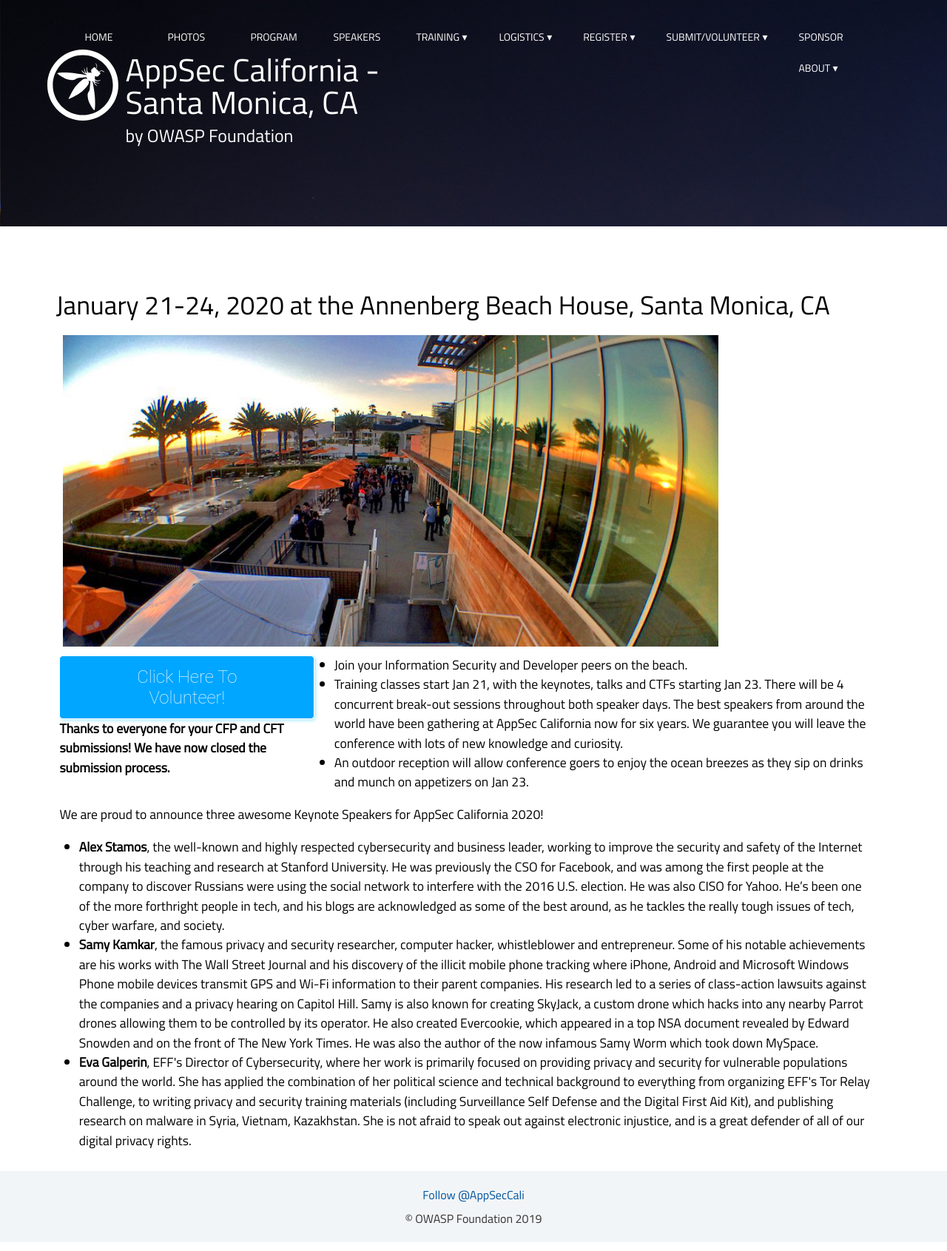
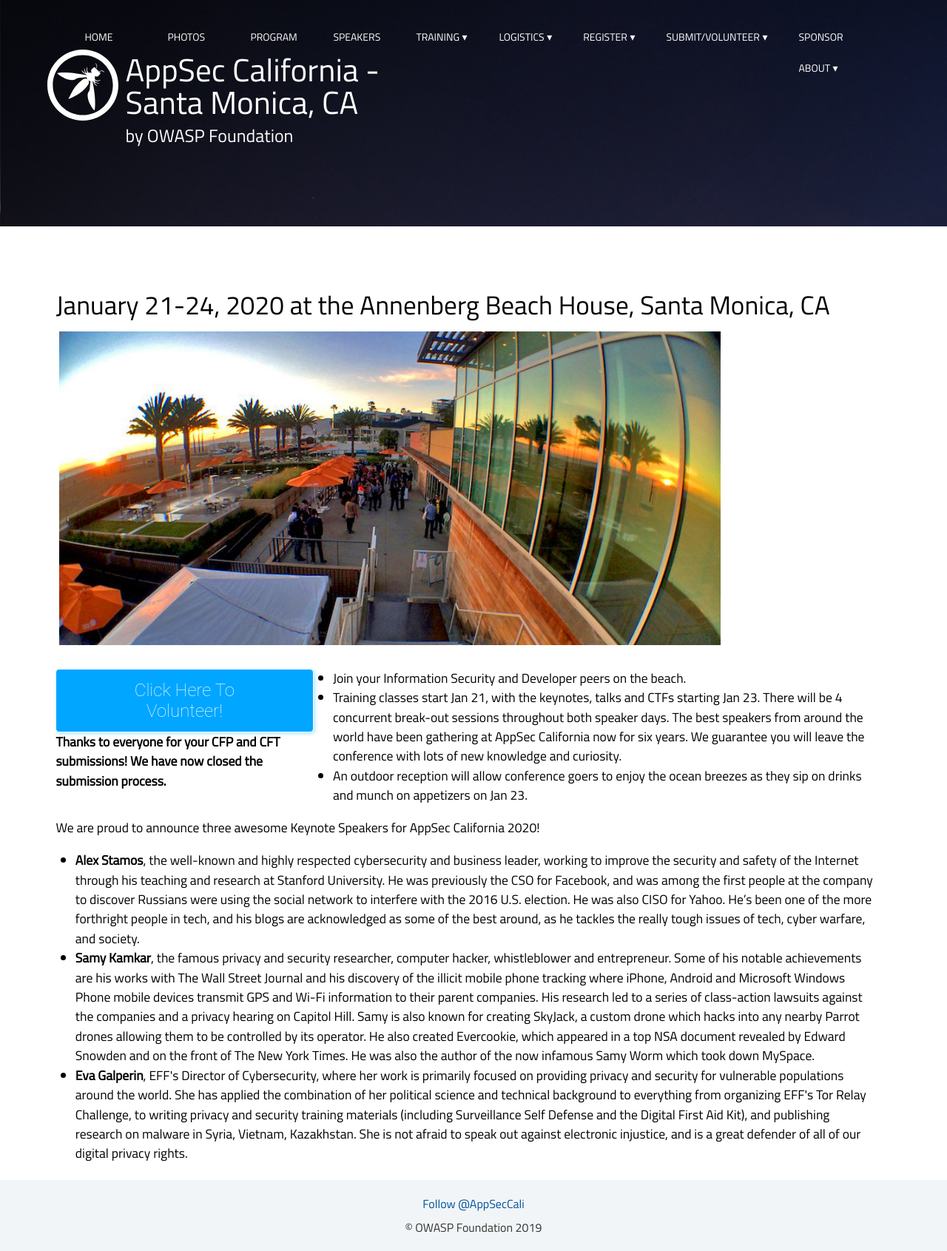
Before and after one commit to OWASP/2020-appseccalifornia, a Jekyll site: the page built from index.html, in a window 1280 px wide. Shown: the whole page at 74% size. Built offline with Jekyll 4.4.1, drawn with Linux system fonts in a browser that asks for light colours; some web fonts are replaced; comment, search, counter and statistics services are not loaded.

Commit message:
playing with layout

```diff
--- a/index.html
+++ b/index.html
@@ -12,7 +12,7 @@
 <br>
 <div class="column">
 <div class="row"><h2>January 21-24, 2020 at the Annenberg Beach House, Santa Monica, CA</h2></div>
-<div class="row"><div class="column" width="100%"><img src="../assets/images/fisheye.jpg" width="80%" align="center" style="padding:5px;">
+<div class="row"><img src="../assets/images/fisheye.jpg" width="80%" align="center" style="padding:5px;"></div>
 <br>
 <div class="row"><div width="20%" align="left"><button name="cftButton" class="button" onclick="window.location.href='https://signup.com/go/QGXzxkB';">Click Here To Volunteer!</button><strong>Thanks to everyone for your CFP and CFT submissions! We have now closed the submission process.</strong></div>
 <br>
```
